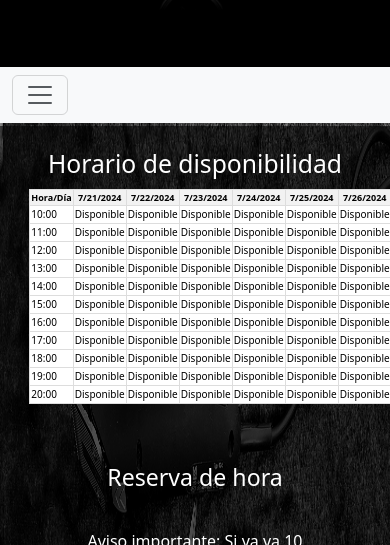
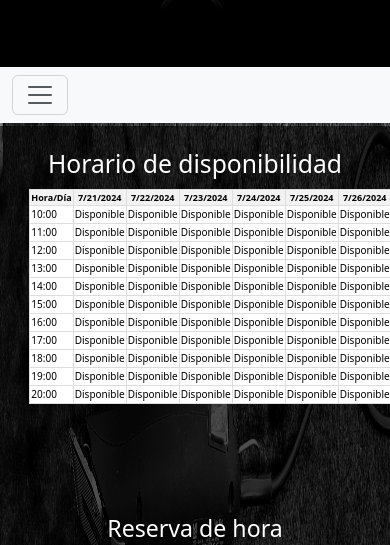
Before and after one commit to JeanDiaz07/Barberia, a website: page Reserva.html in a window 390 px wide. Shown: the part 102-647 px from the top of the page. Drawn offline with nearby package versions, Linux system fonts and the light colour scheme.

Commit message:
diseño movil

```diff
--- a/Style/Reserva.css
+++ b/Style/Reserva.css
@@ -131,7 +131,7 @@ background-color: darkgrey;
 
     body main{
         width: 100%;
-        height: 120%;
+        height: 140%;
         padding: 2%;
         background-image: url(../Imagenes/animals-1851535_1280.jpg);
         background-repeat: no-repeat;
@@ -140,7 +140,7 @@ background-color: darkgrey;
 
         body main::before{
             width: 100%;
-            height: 120%;
+            height: 140%;
             background-color: black;
             opacity: 0.6;
             position: absolute;
```
